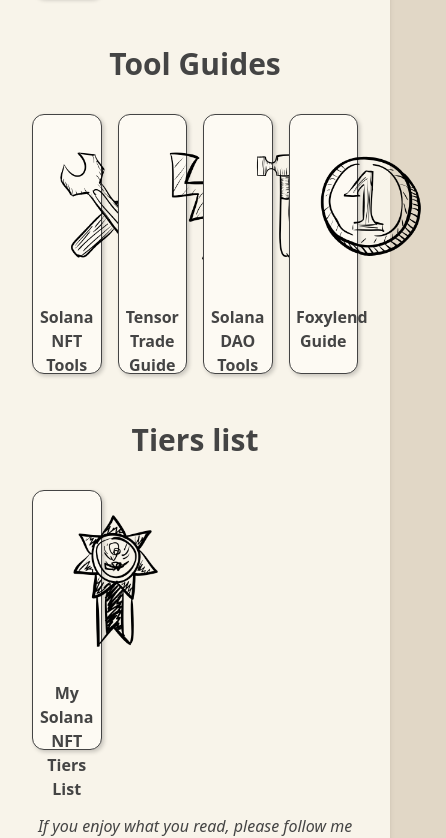
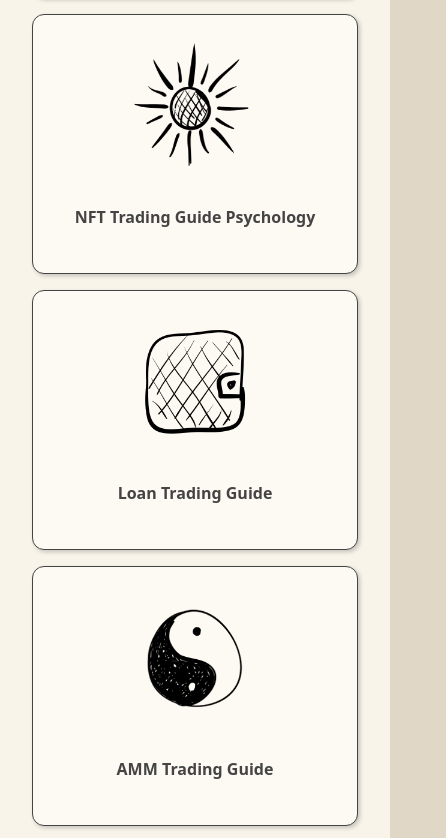
Before and after one commit to defilogist/thewisetrade, a Nuxt app: page / in a window 390 px wide. Shown: the part 1000-1838 px from the top of the page, 446 px wide, since content can reach past the window. Built offline with nearby package versions, Linux system fonts and the light colour scheme.

Commit message:
Fix reponsive

```diff
--- a/assets/css/main.css
+++ b/assets/css/main.css
@@ -37,10 +37,10 @@
 }
 
 .guide-link {
+  @apply font-bold shadow rounded-xl border text-center bg-paperlight;
+  box-shadow: 2px 2px 4px rgba(0, 0, 0, 0.2);
   height: 260px;
   padding: 1em .4em 1em .4em;
-  @apply font-bold shadow rounded-xl border text-center bg-paperlight;
-  box-shadow: 2px 2px 4px rgba(0, 0, 0, 0.2);
 }
 
 .guide-link:hover {
--- a/pages/index.vue
+++ b/pages/index.vue
@@ -13,7 +13,7 @@
       </div>
     </div>
     <h1 class="text-3xl font-bold mb-8 mt-12">Trading Guides</h1>
-    <div class="grid grid-cols-4 gap-4">
+    <div class="grid md:grid-cols-4 gap-4">
       <NuxtLink class="guide-link" to="nft-trading-guide-part-1-basics">
         <img
           class="mb-2"
@@ -55,7 +55,7 @@
     </div>
 
     <h1 class="text-3xl font-bold mb-8 mt-12">Tool Guides</h1>
-    <div class="grid grid-cols-4 gap-4">
+    <div class="grid md:grid-cols-4 gap-4">
       <NuxtLink class="guide-link" to="solana-nft-tools">
         <img
           class="mb-2"
@@ -88,7 +88,7 @@
 
     <h1 class="text-3xl font-bold mb-8 mt-12">Tiers list</h1>
 
-    <div class="grid grid-cols-4 gap-4">
+    <div class="grid md:grid-cols-4 gap-4">
       <a
         class="guide-link"
         target="_blank"
@@ -126,6 +126,7 @@
 
   img {
     width: 100px;
+    height: content-fit;
   }
 }
 </style>
```
